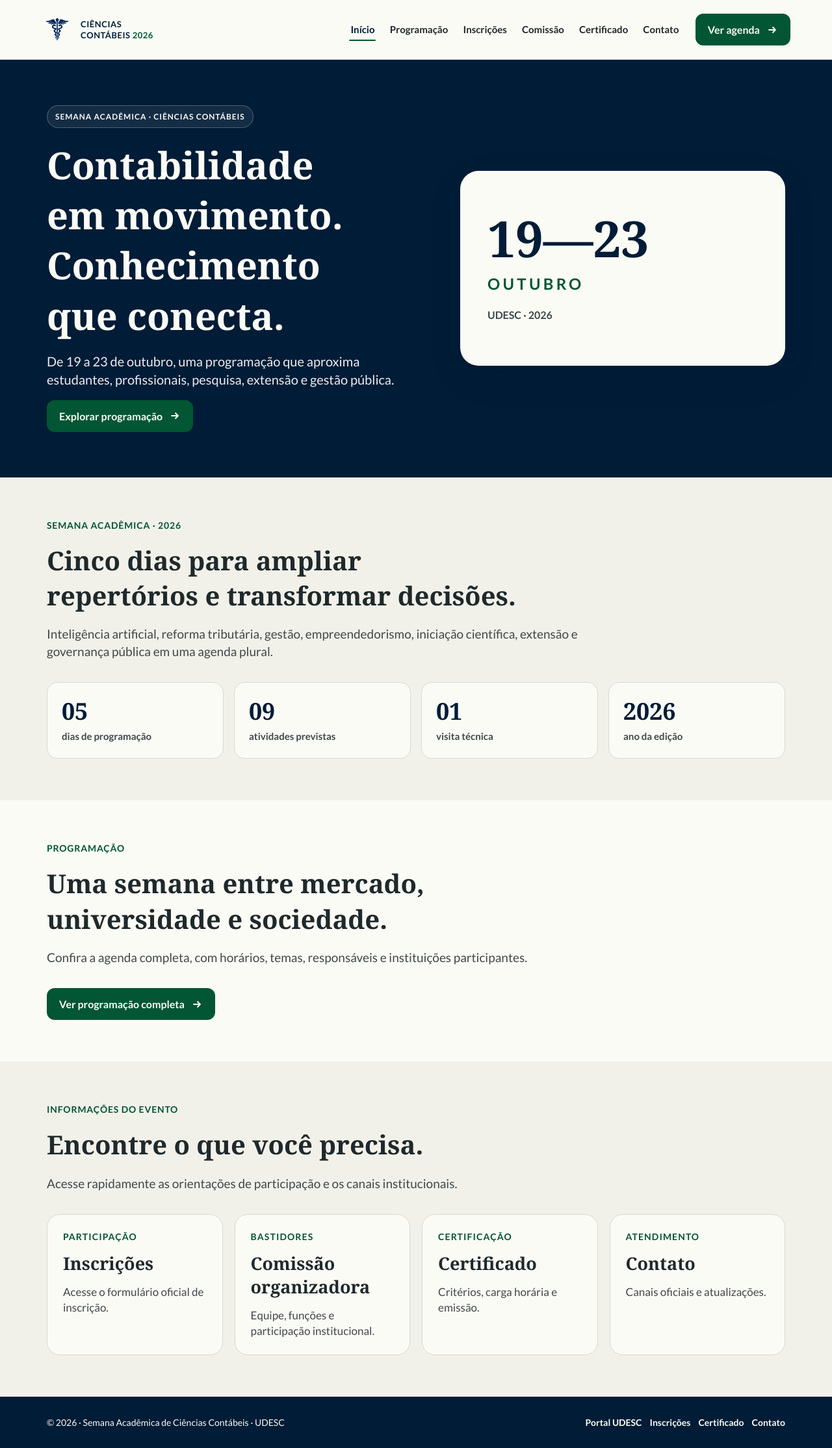
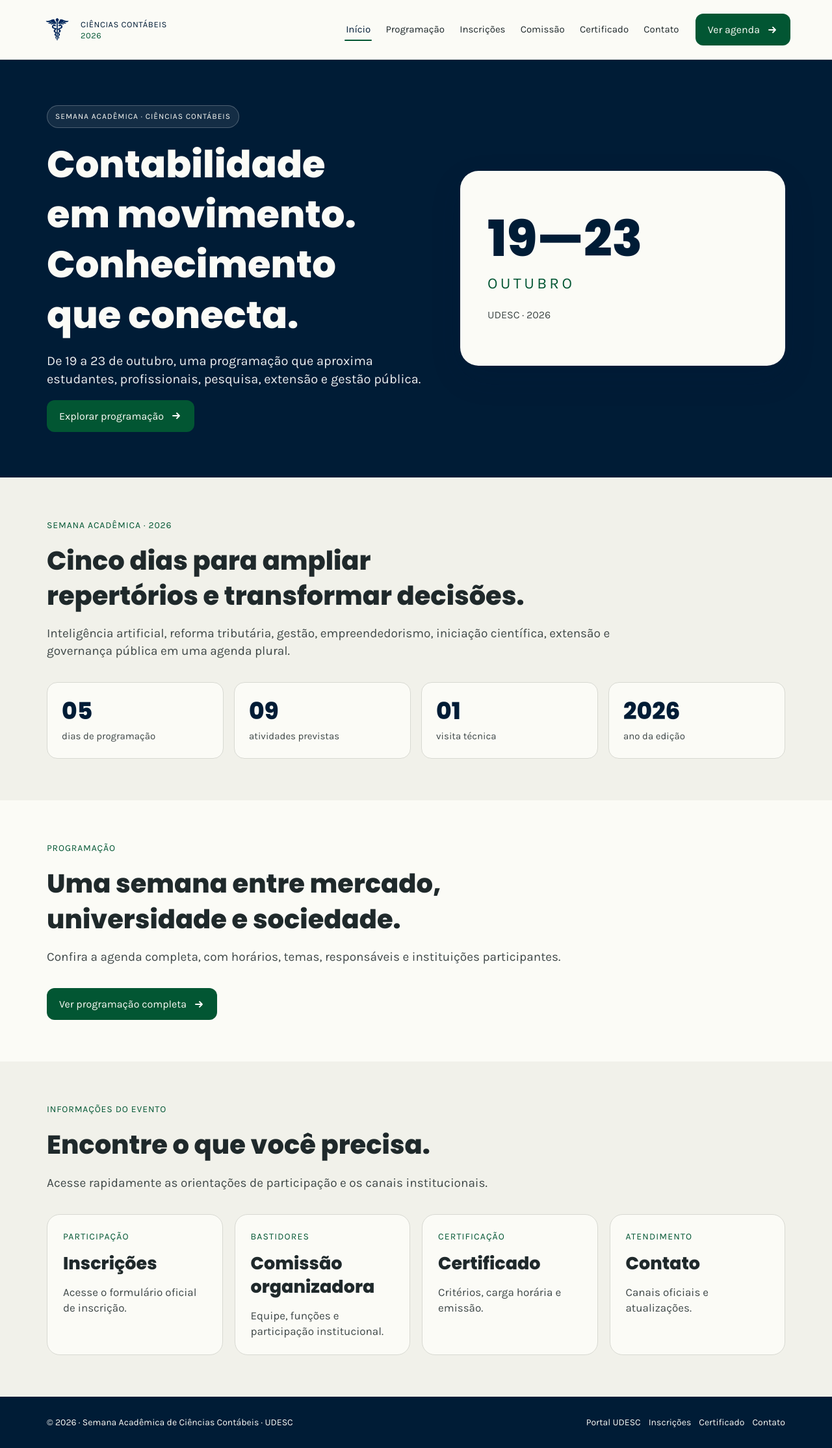
Before and after one commit to semanaacademicacontabeis/semanaacademicacontabeis.github.io, a Jekyll site: the page built from index.html, in a window 1280 px wide. Shown: the whole page at 65% size. Built offline with Jekyll 4.4.1, drawn with Linux system fonts in a browser that asks for light colours; some web fonts are replaced.

Commit message:
Atualiza tipografia do site

```diff
--- a/_layouts/default.html
+++ b/_layouts/default.html
@@ -14,7 +14,7 @@
     <link rel="apple-touch-icon" href="{{ '/assets/images/icone-caduceu-transparente.png' | relative_url }}">
     <link rel="preconnect" href="https://fonts.googleapis.com">
     <link rel="preconnect" href="https://fonts.gstatic.com" crossorigin>
-    <link href="https://fonts.googleapis.com/css2?family=Lato:wght@400;600;700;900&family=Volkhov:wght@700&display=swap" rel="stylesheet">
+    <link href="https://fonts.googleapis.com/css2?family=Karla:wght@400&family=Poppins:wght@800&display=swap" rel="stylesheet">
     <link rel="stylesheet" href="{{ '/assets/css/style.css' | relative_url }}?v={{ site.time | date: '%Y%m%d%H%M' }}">
   </head>
   <body class="page-{{ page.nav | default: 'inicio' }}">
--- a/assets/css/style.scss
+++ b/assets/css/style.scss
@@ -43,8 +43,9 @@ body {
   margin: 0;
   background: var(--canvas);
   color: var(--ink);
-  font-family: "Lato", system-ui, -apple-system, BlinkMacSystemFont, "Segoe UI", sans-serif;
+  font-family: "Karla", sans-serif;
   font-size: 18px;
+  font-weight: 400;
   line-height: 1.55;
   text-rendering: optimizeLegibility;
 }
@@ -71,16 +72,23 @@ summary {
 h1,
 h2,
 h3,
+h4,
 p {
   margin: 0;
 }
 
 h1,
 h2,
-h3 {
-  font-family: "Volkhov", Georgia, serif;
-  font-weight: 700;
+h3,
+h4 {
+  font-family: "Poppins", sans-serif;
+  font-weight: 800;
   text-wrap: balance;
+}
+
+strong,
+b {
+  font-weight: inherit;
 }
 
 .shell {
@@ -152,7 +160,7 @@ h3 {
   max-width: 140px;
   color: var(--navy);
   font-size: 13px;
-  font-weight: 700;
+  font-weight: 400;
   letter-spacing: 0.04em;
   line-height: 17px;
   text-transform: uppercase;
@@ -173,13 +181,13 @@ h3 {
   padding: 12px 2px;
   color: var(--ink);
   font-size: 15px;
-  font-weight: 600;
+  font-weight: 400;
   white-space: nowrap;
 }
 
 .primary-nav a[aria-current="page"] {
   color: var(--blue);
-  font-weight: 700;
+  font-weight: 400;
 }
 
 .primary-nav > a:not(.button)::after {
@@ -216,7 +224,7 @@ h3 {
   color: var(--white);
   cursor: pointer;
   font-size: 12px;
-  font-weight: 700;
+  font-weight: 400;
   letter-spacing: 0.04em;
   text-transform: uppercase;
 }
@@ -257,7 +265,7 @@ h3 {
   color: var(--navy);
   cursor: pointer;
   font-size: 16px;
-  font-weight: 600;
+  font-weight: 400;
   line-height: 23px;
   white-space: nowrap;
   transition: transform 160ms ease, box-shadow 160ms ease, background 160ms ease;
@@ -330,7 +338,7 @@ h3 {
 .eyebrow {
   color: var(--cyan);
   font-size: 14px;
-  font-weight: 700;
+  font-weight: 400;
   letter-spacing: 0.06em;
   line-height: 19px;
   text-transform: uppercase;
@@ -384,9 +392,9 @@ h3 {
 
 .hero__date-card span {
   color: var(--navy);
-  font-family: "Volkhov", Georgia, serif;
+  font-family: "Poppins", sans-serif;
   font-size: clamp(64px, 6vw, 90px);
-  font-weight: 700;
+  font-weight: 800;
   line-height: 1;
 }
 
@@ -401,7 +409,7 @@ h3 {
   margin-top: 18px;
   color: var(--muted);
   font-size: 16px;
-  font-weight: 700;
+  font-weight: 400;
 }
 
 .hero:not(.hero--home) .hero__date-card {
@@ -458,15 +466,16 @@ h3 {
 .metric strong {
   display: block;
   color: var(--blue);
-  font-family: "Volkhov", Georgia, serif;
+  font-family: "Poppins", sans-serif;
   font-size: 36px;
+  font-weight: 800;
   line-height: 48px;
 }
 
 .metric span {
   color: var(--muted);
   font-size: 15px;
-  font-weight: 600;
+  font-weight: 400;
 }
 
 .card-grid {
@@ -505,7 +514,7 @@ h3 {
 .card__eyebrow {
   color: var(--cyan);
   font-size: 14px;
-  font-weight: 600;
+  font-weight: 400;
   letter-spacing: 0.08em;
   line-height: 19px;
   text-transform: uppercase;
@@ -682,7 +691,7 @@ h3 {
 .day-card__header > span {
   color: var(--muted);
   font-size: 15px;
-  font-weight: 600;
+  font-weight: 400;
   white-space: nowrap;
 }
 
@@ -782,7 +791,7 @@ h3 {
 .daily-event__time {
   color: var(--cyan);
   font-size: 14px;
-  font-weight: 700;
+  font-weight: 400;
   letter-spacing: 0.06em;
   line-height: 20px;
   text-transform: uppercase;
@@ -791,8 +800,9 @@ h3 {
 .daily-event h4 {
   margin: 0;
   color: var(--navy);
-  font-family: "Volkhov", Georgia, serif;
+  font-family: "Poppins", sans-serif;
   font-size: 25px;
+  font-weight: 800;
   line-height: 1.35;
 }
 
@@ -833,7 +843,7 @@ h3 {
 .schedule-card__details dt {
   color: var(--cyan);
   font-size: 14px;
-  font-weight: 700;
+  font-weight: 400;
 }
 
 .schedule-card__details dd {
@@ -859,7 +869,7 @@ h3 {
   color: var(--blue);
   cursor: pointer;
   font-size: 15px;
-  font-weight: 600;
+  font-weight: 400;
 }
 
 .switcher button:hover,
@@ -880,8 +890,9 @@ h3 {
 }
 
 .day-switcher strong {
-  font-family: "Volkhov", Georgia, serif;
+  font-family: "Poppins", sans-serif;
   font-size: 27px;
+  font-weight: 800;
 }
 
 .day-switcher span {
@@ -974,7 +985,7 @@ h3 {
 
 .site-footer nav a {
   color: var(--white);
-  font-weight: 600;
+  font-weight: 400;
 }
 
 .site-footer nav a:hover,
```
